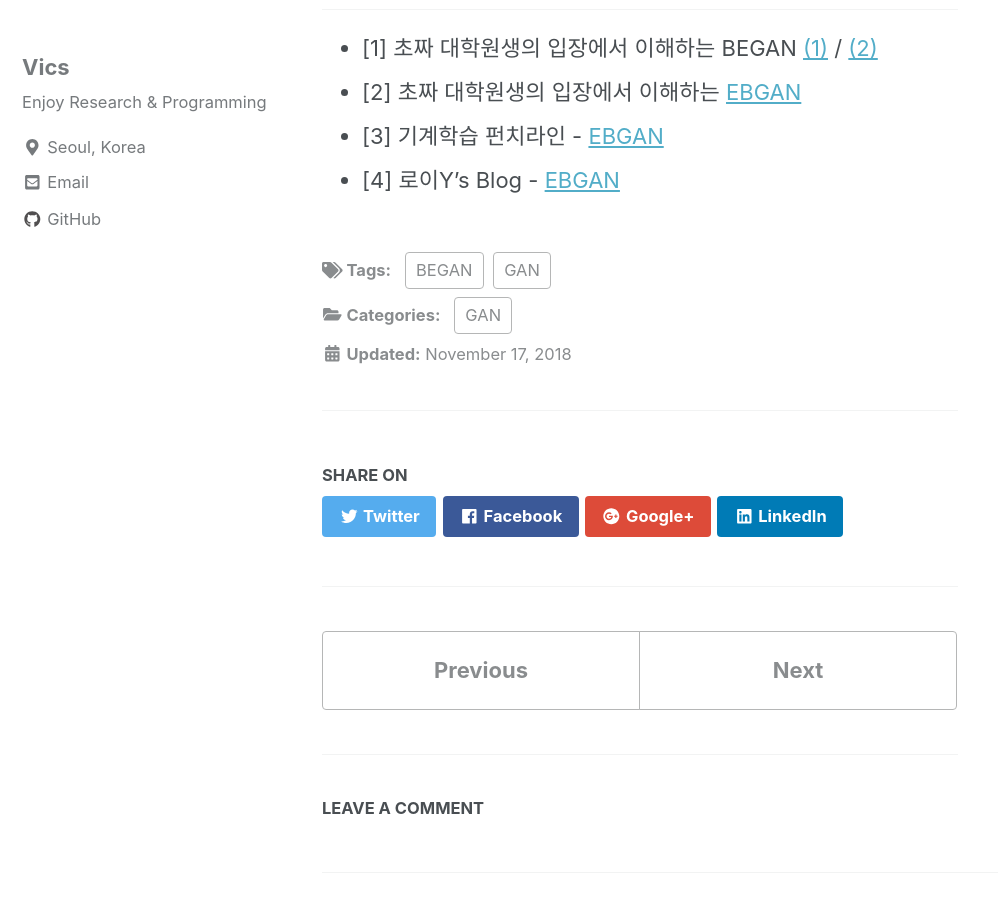
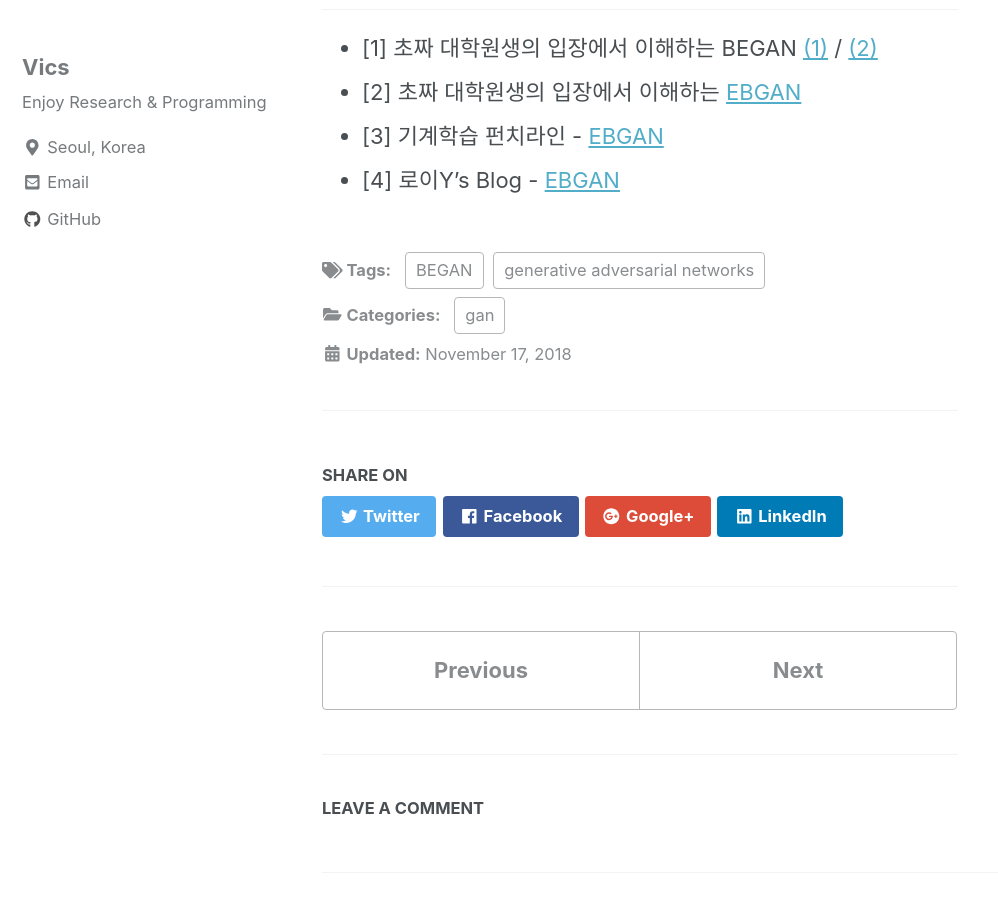
Before and after one commit to vics-kwon/vics-kwon.github.io, a Jekyll site: the page built from _posts/2018-11-17-BEGAN-summary.md, in a window 1280 px wide and 900 px high, scrolled down 8165 px. Shown: the whole window, without its empty margins (0-998 px from the left). Built offline with Jekyll 4.4.1, drawn with Linux system fonts in a browser that asks for light colours; nearby versions of some CDN libraries; formulas are drawn with MathJax 3; comment, search, counter and statistics services are not loaded.

Commit message:
edit categories & tags in all posts

```diff
--- a/_posts/2018-11-17-BEGAN-summary.md
+++ b/_posts/2018-11-17-BEGAN-summary.md
@@ -2,10 +2,10 @@
 title: "BEGAN (2017) Summary"
 date: 2018-11-17
 tags:
-  - GAN
+  - generative adversarial networks
   - BEGAN
 categories:
-  - GAN
+  - gan
 ---
 
 Berthelot, D., Schumm, T., & Metz, L. (2017). **BEGAN: boundary equilibrium generative adversarial networks**. arXiv preprint arXiv:1703.10717.
```
Also changed, not shown: _posts/2018-04-14-sutton-ch2.md (+2 -3 lines), _posts/2018-11-25-Curiosity-driven-Exploration-2017.md (+2 -2 lines).
